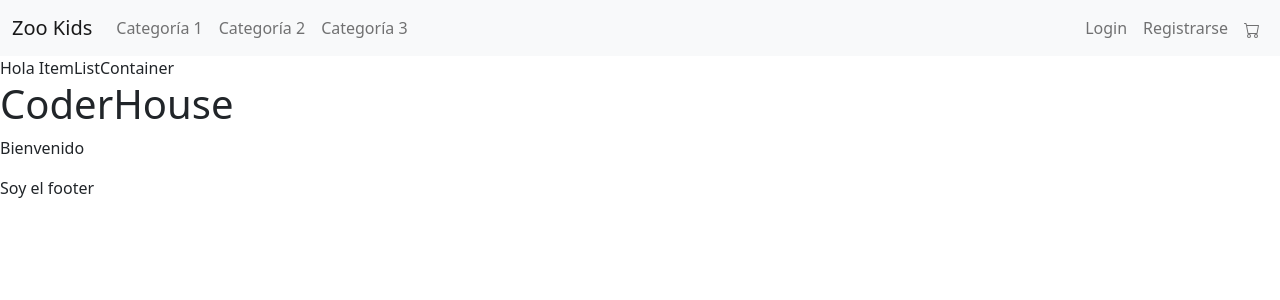
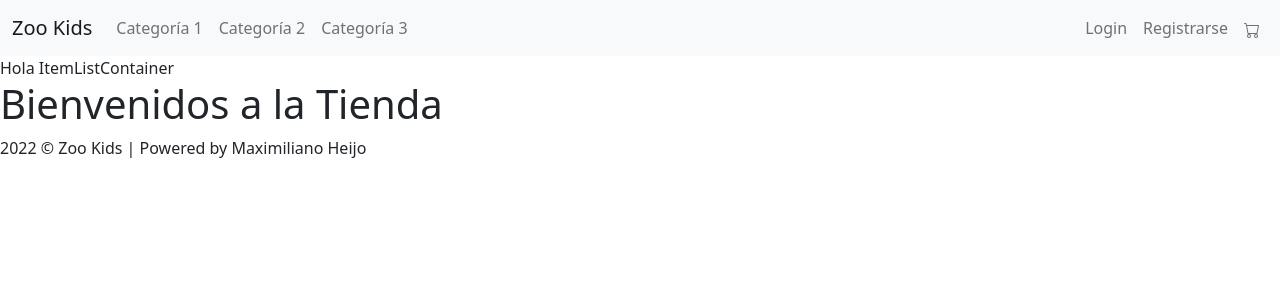
Before and after one commit to kersiancoder/reactJS-ecommerce, a React (Vite) app: page / in a window 1280 px wide. Shown: the top 300 px of the page. Built offline with nearby package versions, Linux system fonts and the light colour scheme.

Commit message:
acomodando cosas

```diff
--- a/src/App.jsx
+++ b/src/App.jsx
@@ -1,8 +1,15 @@
+import MiNavbar from './components/MiNavbar'
+import ItemListContainer from './components/ItemListContainer'
+import Footer from './Footer'
+import 'bootstrap/dist/css/bootstrap.min.css';
+
 const App = () => {
   return (
     <>
-    <h1 className="titulo">CoderHouse</h1>
-    <p>Bienvenido</p>
+    <MiNavbar />
+    <ItemListContainer mensaje="Hola ItemListContainer"/>
+    <h1 className="titulo">Bienvenidos a la Tienda</h1>
+    <Footer />
     </>
   )
 }
--- a/src/Footer.jsx
+++ b/src/Footer.jsx
@@ -12,7 +12,7 @@
 
 const Footer = () => {
     return (
-        <p>Soy el footer</p>
+        <span>2022 © Zoo Kids | Powered by Maximiliano Heijo</span>
     )
 }
 
--- a/src/main.jsx
+++ b/src/main.jsx
@@ -1,17 +1,10 @@
 import React from 'react'
 import ReactDOM from 'react-dom/client'
-import MiNavbar from './components/MiNavbar'
-import ItemListContainer from './components/ItemListContainer'
 import App from './App'
-import Footer from './Footer'
 import './App.css'
-import 'bootstrap/dist/css/bootstrap.min.css';
 
 ReactDOM.createRoot(document.getElementById('root')).render(
   <React.StrictMode>
-    <MiNavbar />
-    <ItemListContainer mensaje="Hola ItemListContainer"/>
     <App />
-    <Footer />
   </React.StrictMode>
 )
```
